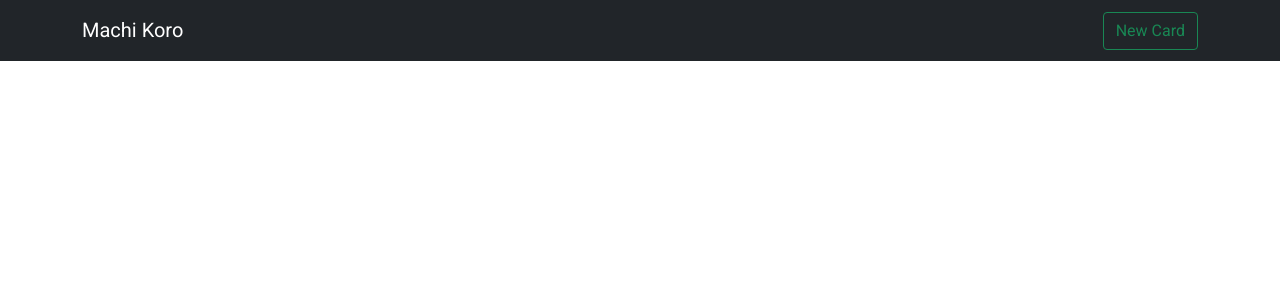
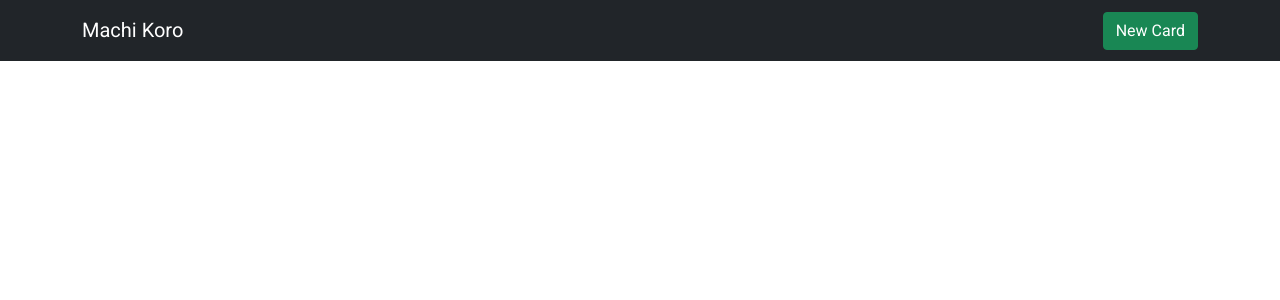
Before and after one commit to DonaldoLR/machi-koro-frontend, a React (Create React App) app: page /newCard in a window 1280 px wide. Shown: the top 300 px of the page. Built offline with nearby package versions, Linux system fonts and the light colour scheme.

Commit message:
installed react router dom

```diff
--- a/package.json
+++ b/package.json
@@ -8,6 +8,7 @@
     "@testing-library/user-event": "^12.8.3",
     "react": "^17.0.2",
     "react-dom": "^17.0.2",
+    "react-router-dom": "^5.2.0",
     "react-scripts": "4.0.3",
     "web-vitals": "^1.1.2"
   },
--- a/src/Components/App.js
+++ b/src/Components/App.js
@@ -1,10 +1,16 @@
 import '../Styles/main.scss';
+
+import { BrowserRouter as Router, Switch, Route, Link } from 'react-router-dom';
+
 import Navigation from './Navigation/Navigation';
+
 function App() {
   return (
-    <div className='App'>
-      <Navigation />
-    </div>
+    <Router>
+      <div className='App'>
+        <Navigation />
+      </div>
+    </Router>
   );
 }
 
--- a/src/Components/Navigation/Navigation.js
+++ b/src/Components/Navigation/Navigation.js
@@ -1,13 +1,17 @@
 import React from 'react';
+
+import { NavLink } from 'react-router-dom';
 
 const Navigation = () => {
   return (
     <nav className='navbar navbar-dark bg-dark'>
       <div className='container'>
-        <a className='navbar-brand'>Machi Koro</a>
-        <button className='d-flex btn btn-outline-success' type='submit'>
+        <NavLink to='/' className='navbar-brand'>
+          Machi Koro
+        </NavLink>
+        <NavLink to='/newCard' className='d-flex btn btn-outline-success'>
           New Card
-        </button>
+        </NavLink>
       </div>
     </nav>
   );
```
Also changed, not shown: 1 other file (tests, documents, lock files or other folders).
